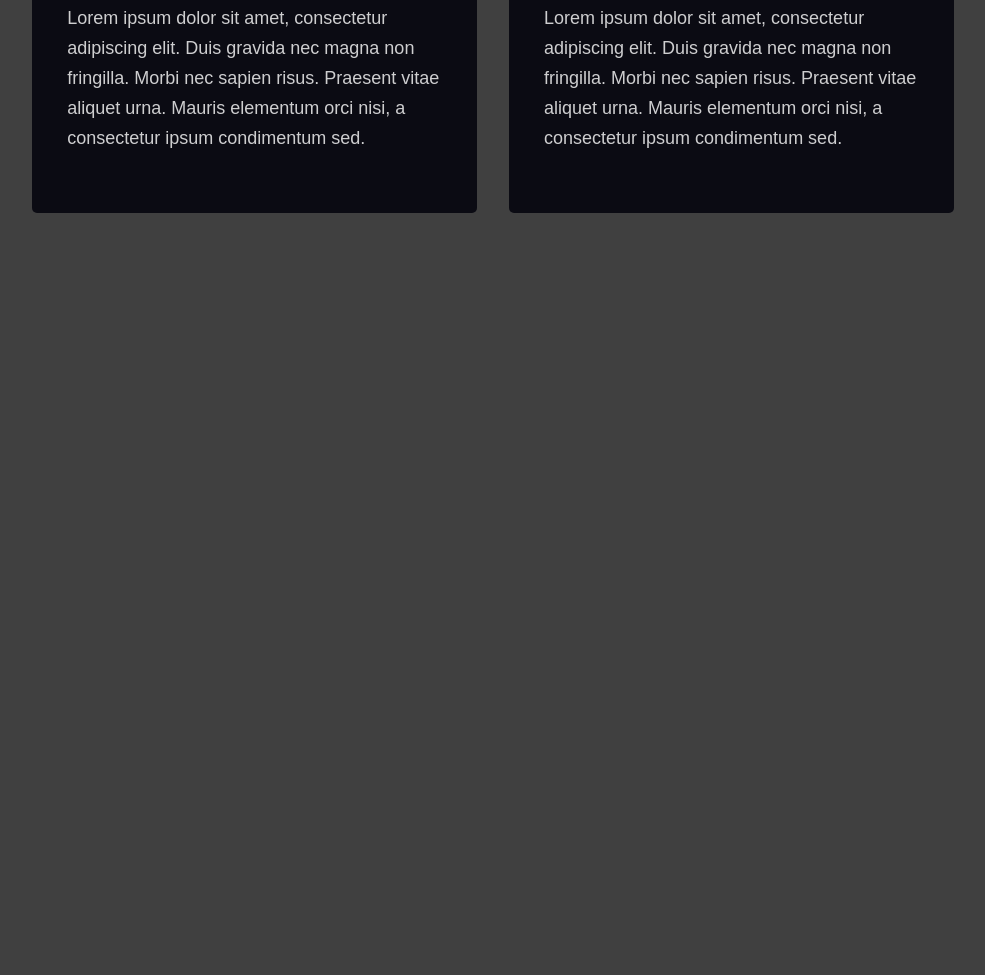
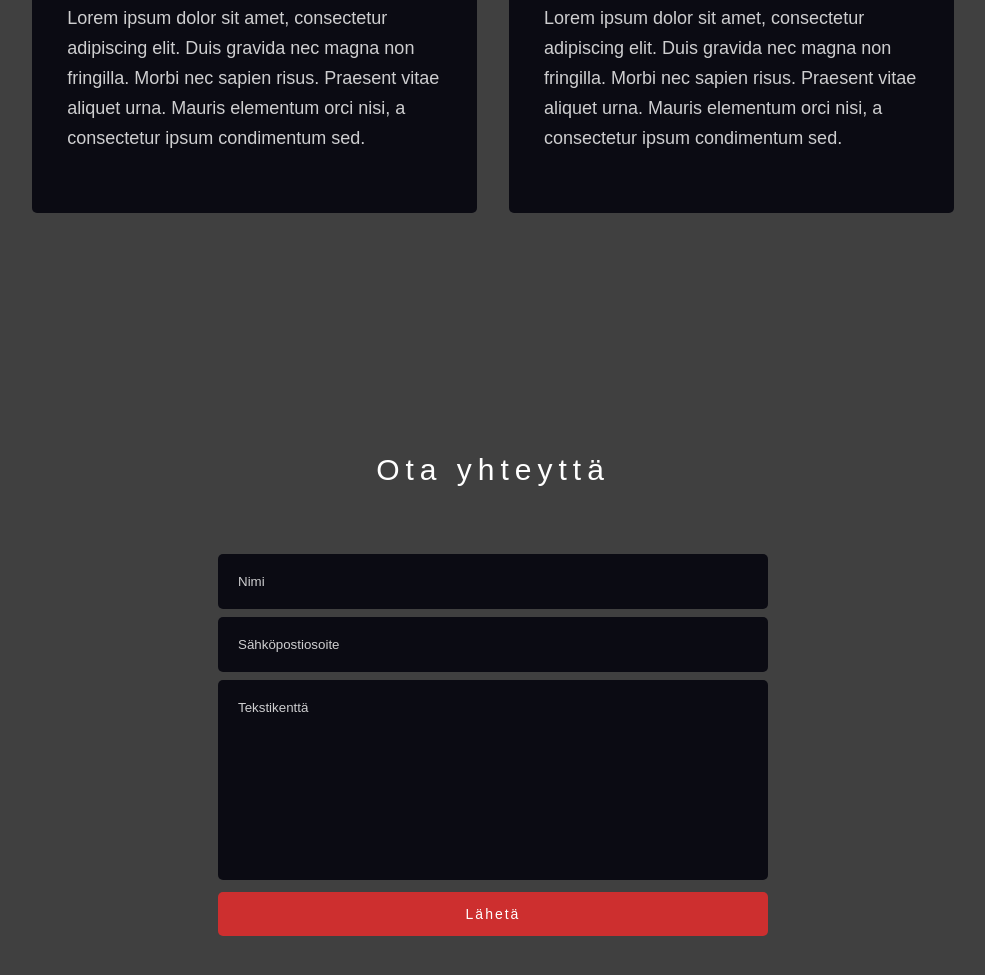
Before and after one commit to EetuEH/Portfolio-website, a plain HTML site: page index.html in a window 1280 px wide. Shown: the part 2349-3324 px from the top of the page, without its empty margins (147-1132 px from the left). Before the commit the page ends 2682 px from the top, so only its background shows below. Drawn offline with nearby package versions, Linux system fonts and the light colour scheme; a web font is replaced by a local one.

Commit message:
Ota yhteyttä

```diff
--- a/index.html
+++ b/index.html
@@ -96,6 +96,21 @@
             </div>
         </section>
 
+        <section class="contact" id="contact">
+            <div class="center">
+                <h3>Ota yhteyttä</h3>
+            </div>
+            <div class="contact-form">
+                <form action="">
+                    <input type="" placeholder="Nimi" required>
+                    <input type="email" name="" id="" placeholder="Sähköpostiosoite" required>
+                    <textarea name="" id="" cols="30" rows="10" placeholder="Tekstikenttä" required></textarea>
+                    <input type="submit" name="" value="Lähetä" class="send-btn">
+                </form>
+            </div>
+
+        </section>
+
         <footer>
 
         </footer>
--- a/styles.css
+++ b/styles.css
@@ -224,3 +224,53 @@ section {
     transform: translateY(-15px);
     box-shadow: 0px 15px 30px 0px rgb(0 0 0 / 70%);
 }
+
+.contact-form{
+    display: flex;
+    align-items: center;
+    justify-content: center;
+    margin-top: 4.2rem;
+}
+
+.contact-form form{
+    position: relative;
+    width: 550px;
+}
+
+form input, form textarea{
+    width: 100%;
+    padding: 20px;
+    border: none;
+    outline: none;
+    background: #0b0b13;
+    color: var(--text-color);
+    margin-bottom: 0.5rem;
+    border-radius: 5px;
+}
+
+form input::placeholder, form textarea::placeholder{
+    color: var(--2nd-main-color);
+}
+
+textarea{
+    resize: none;
+    height: 200px;
+}
+
+form .send-btn{
+    background: var(--main-color);
+    color: var(--text-color);
+    padding: 0 25px;
+    line-height: 42px;
+    display: inline-block;
+    border: 1px solid transparent;
+    font-size: 14px;
+    font-weight: 400;
+    letter-spacing: 2px;
+    cursor: pointer;
+}
+
+form .send-btn:hover{
+    background: var(--text-color);
+    color: var(--main-color);
+}
```
